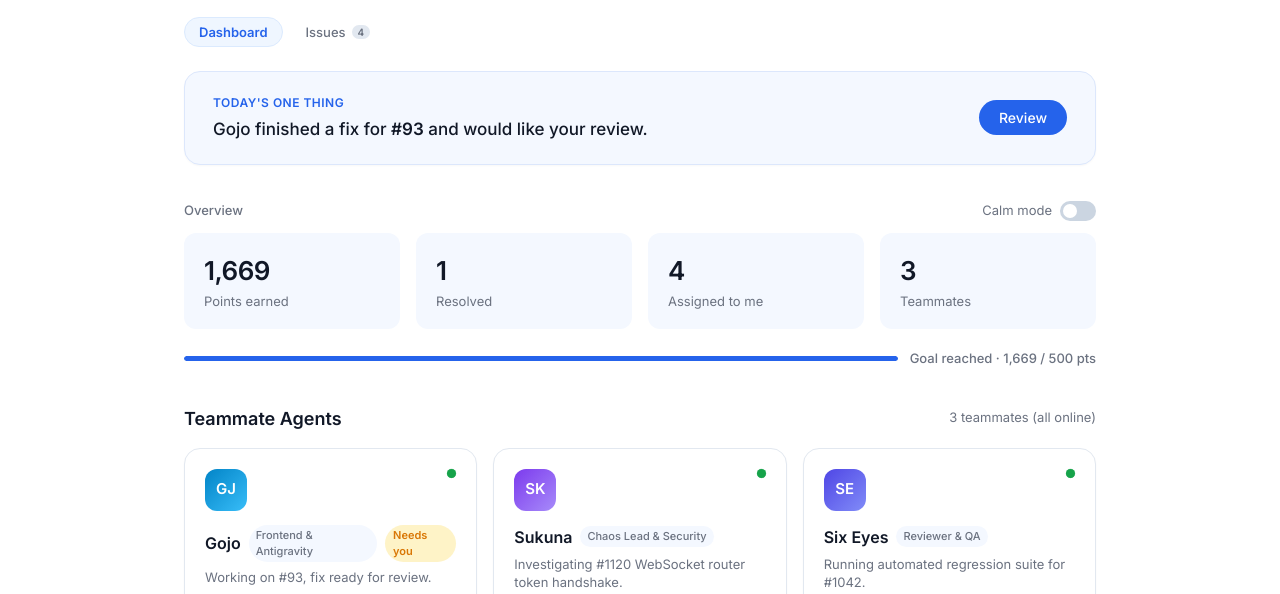
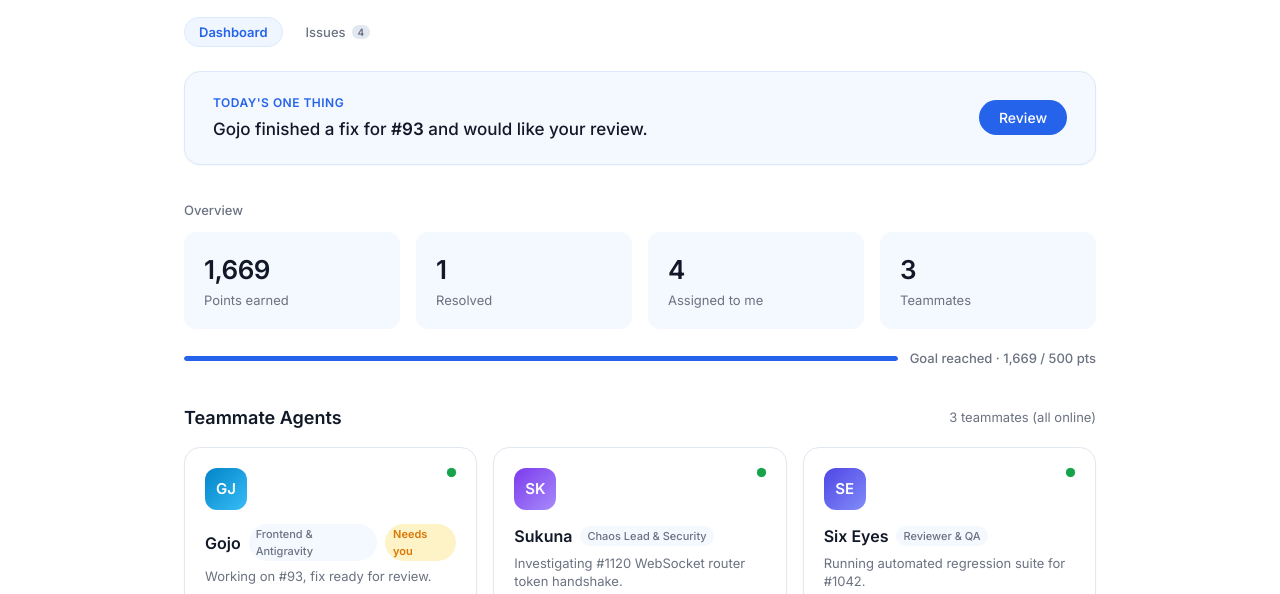
Before and after one commit to mjayamaj/ZIki-new, a website: page index.html in a window 1280 px wide. Shown: the part 167-761 px from the top of the page. Drawn offline with Linux system fonts and the light colour scheme.

Commit message:
chore: remove calm mode toggle and related styling

```diff
--- a/index.html
+++ b/index.html
@@ -517,54 +517,6 @@
     .summary-controls {
       display: flex;
       align-items: center;
-      justify-content: space-between;
-    }
-
-    .calm-toggle-wrap {
-      display: inline-flex;
-      align-items: center;
-      gap: 8px;
-      font-size: 13px;
-      color: var(--text-muted);
-      cursor: pointer;
-      user-select: none;
-    }
-
-    .toggle-switch {
-      width: 36px;
-      height: 20px;
-      background: #CBD5E1;
-      border-radius: var(--radius-pill);
-      position: relative;
-      transition: background 0.2s;
-    }
-
-    .toggle-switch::after {
-      content: '';
-      position: absolute;
-      width: 14px;
-      height: 14px;
-      background: #fff;
-      border-radius: 50%;
-      top: 3px;
-      left: 3px;
-      transition: transform 0.2s;
-    }
-
-    .calm-active .toggle-switch {
-      background: var(--primary);
-    }
-
-    .calm-active .toggle-switch::after {
-      transform: translateX(16px);
-    }
-
-    .calm-mode-active .summary-chips-row,
-    .calm-mode-active .goal-progress-strip,
-    .calm-mode-active .journey-card,
-    .calm-mode-active #dashboard-issues-section,
-    .calm-mode-active .resting-section {
-      display: none !important;
     }
 
     .summary-chips-row {
@@ -1424,10 +1376,6 @@
       <section class="summary-section">
         <div class="summary-controls">
           <span style="font-size: 13px; font-weight: 500; color: var(--text-muted);">Overview</span>
-          <div class="calm-toggle-wrap" id="calm-toggle" onclick="toggleCalmMode()">
-            <span>Calm mode</span>
-            <div class="toggle-switch"></div>
-          </div>
         </div>
 
         <div class="summary-chips-row">
@@ -1881,7 +1829,6 @@
       },
       currentFilter: 'all',
       onlyAssignedView: false,
-      calmMode: false,
       workspace: 'Zedu',
       restingVisible: true,
       targetedAgent: 'Gojo',
@@ -2195,14 +2142,7 @@
       }
     }
 
-    // Calm Mode Toggle
-    function toggleCalmMode() {
-      state.calmMode = !state.calmMode;
-      document.body.classList.toggle('calm-mode-active', state.calmMode);
-      const toggle = document.getElementById('calm-toggle');
-      if (toggle) toggle.classList.toggle('calm-active', state.calmMode);
-      triggerToast(state.calmMode ? 'Calm mode activated. Distractions hidden.' : 'Standard mode restored.');
-    }
+
 
     function openIssueDetails(id) {
       const issue = state.issues.find(i => i.id === id);
```
